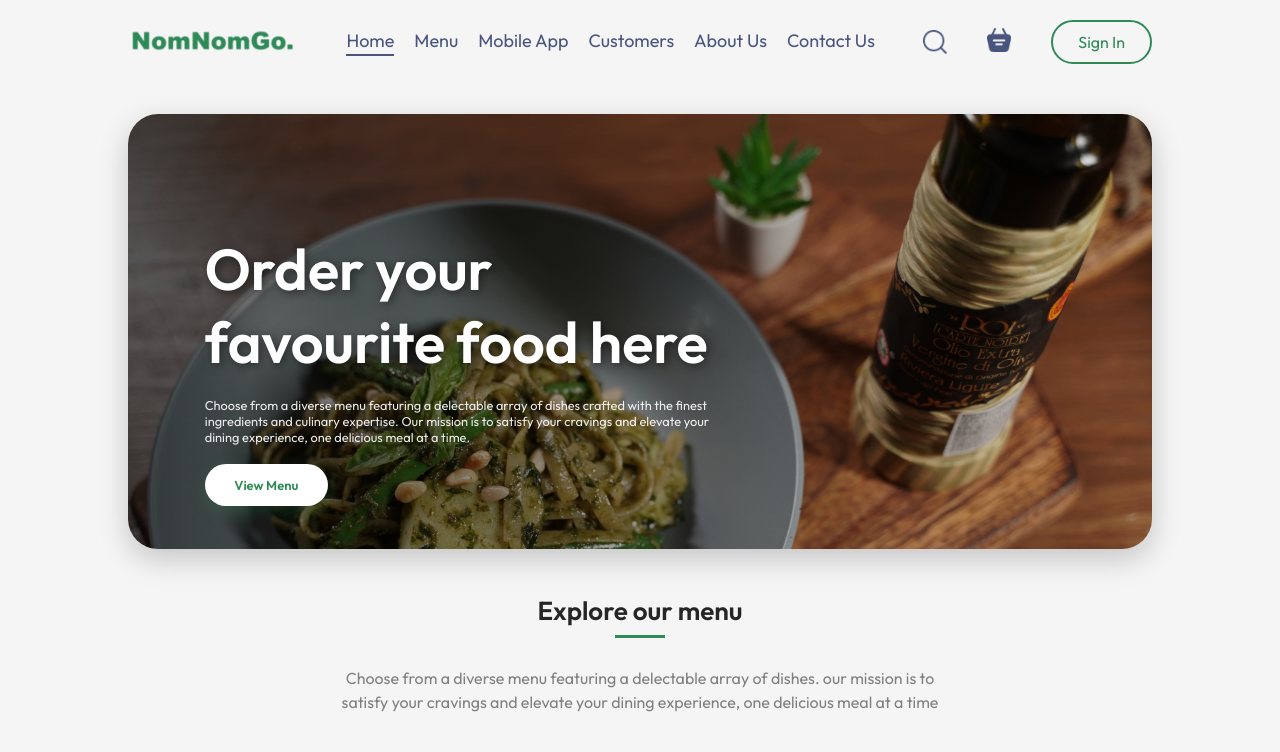
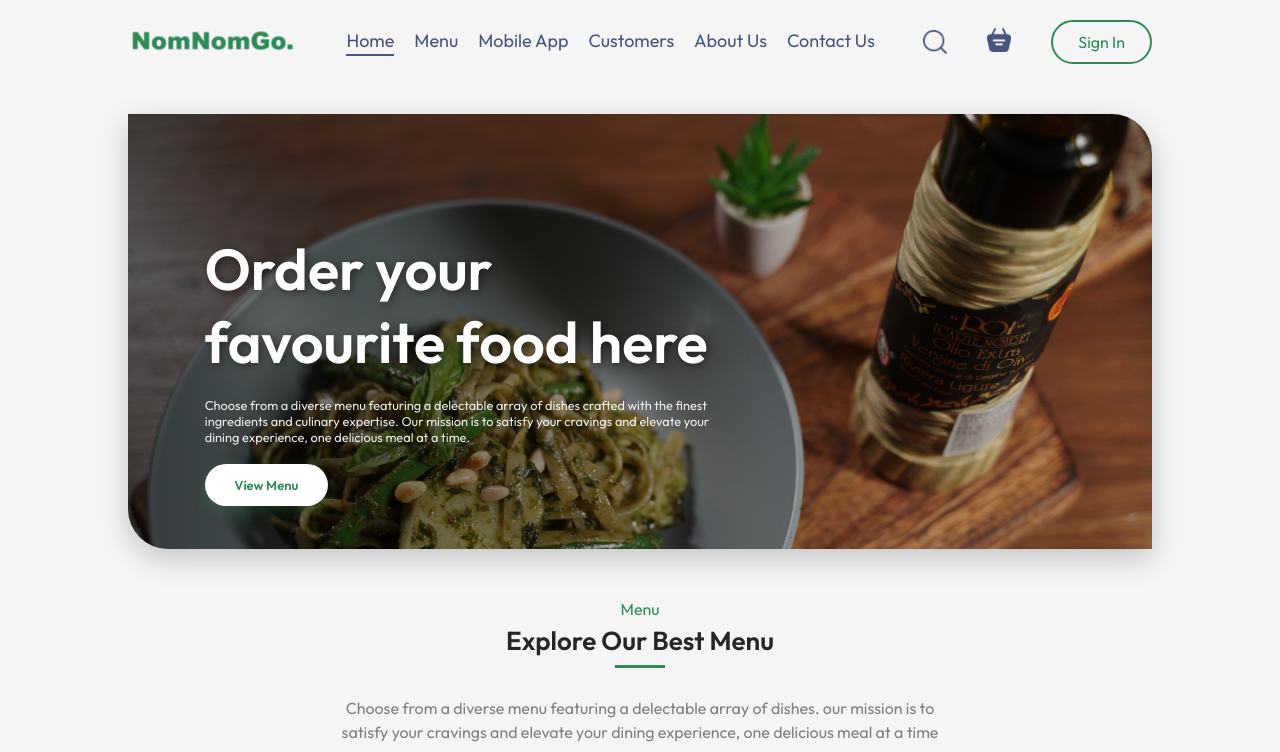
Before and after one commit to Abhishek200-1/Food-Delivery-Website, a React (Vite) app in the folder Frontend/: page / in a window 1280 px wide. Shown: the top 752 px of the page. Built offline with nearby package versions, Linux system fonts and the light colour scheme; no server answers.

Commit message:
some css files updated

```diff
--- a/Frontend/src/components/ExploreMenu/ExploreMenu.css
+++ b/Frontend/src/components/ExploreMenu/ExploreMenu.css
@@ -11,9 +11,14 @@
     color: #262626;
     font-weight: 600;
     font-size: 26px;
-    margin-top: 15px;
     position: relative;
     display: inline-block;
+}
+
+.explore-menu .menu-text{
+    margin-top: 20px;
+    margin-bottom: -15px;
+    color: #2E8B57;
 }
 
 /* Underline Effect for Heading */
--- a/Frontend/src/components/ExploreMenu/ExploreMenu.jsx
+++ b/Frontend/src/components/ExploreMenu/ExploreMenu.jsx
@@ -5,7 +5,8 @@ import { menu_list } from '../../assets/assets'
 const ExploreMenu = ({category, setCategory}) => {
   return (
     <div className='explore-menu' id='explore-menu'>
-      <h1>Explore our menu</h1>
+      <p className='menu-text'>Menu</p>
+      <h1>Explore Our Best Menu</h1>
       <p className='explore-menu-text'>Choose from a diverse menu featuring a delectable array of dishes. our mission is to satisfy your cravings and elevate your dining experience, one delicious meal at a time</p>
       <div className="explore-menu-list">
         {menu_list.map((item,index) => {
--- a/Frontend/src/components/FoodItem/FoodItem.css
+++ b/Frontend/src/components/FoodItem/FoodItem.css
@@ -3,7 +3,8 @@
     max-width: 280px;
     height: 400px; /* Fixed height for uniformity */
     margin: auto;
-    border-radius: 15px;
+    border-top-right-radius: 40px;
+    border-bottom-left-radius: 40px;
     box-shadow: 0px 4px 12px rgba(0, 0, 0, 0.1);
     transition: transform 0.3s ease-in-out, box-shadow 0.3s ease-in-out, border 0.3s ease-in-out;
     background: white;
@@ -34,7 +35,8 @@
     width: 100%;
     height: 100%;
     object-fit: cover;
-    border-radius: 15px 15px 0px 0px;
+    /* border-radius: 15px 15px 0px 0px; */
+    border-bottom-left-radius: 40px;
     transition: transform 0.4s ease-in-out;
 }
 
--- a/Frontend/src/components/Header/Header.css
+++ b/Frontend/src/components/Header/Header.css
@@ -4,7 +4,9 @@
     background: url('../../assets/header_img2.png') no-repeat;
     background-size: cover;
     position: relative;
-    border-radius: 30px;
+    /* border-radius: 30px; */
+    border-top-right-radius: 40px;
+    border-bottom-left-radius: 40px;
     overflow: hidden;
     box-shadow: 0 10px 30px rgba(0, 0, 0, 0.2); /* Soft shadow for depth */
     transition: background-image 1s ease-in-out;
@@ -19,7 +21,7 @@
     width: 100%;
     height: 100%;
     background: linear-gradient(to right, rgba(0, 0, 0, 0.6), rgba(0, 0, 0, 0.1));
-    border-radius: 30px;
+    /* border-radius: 30px; */
 }
 
 /* Fade-in effect */
```
